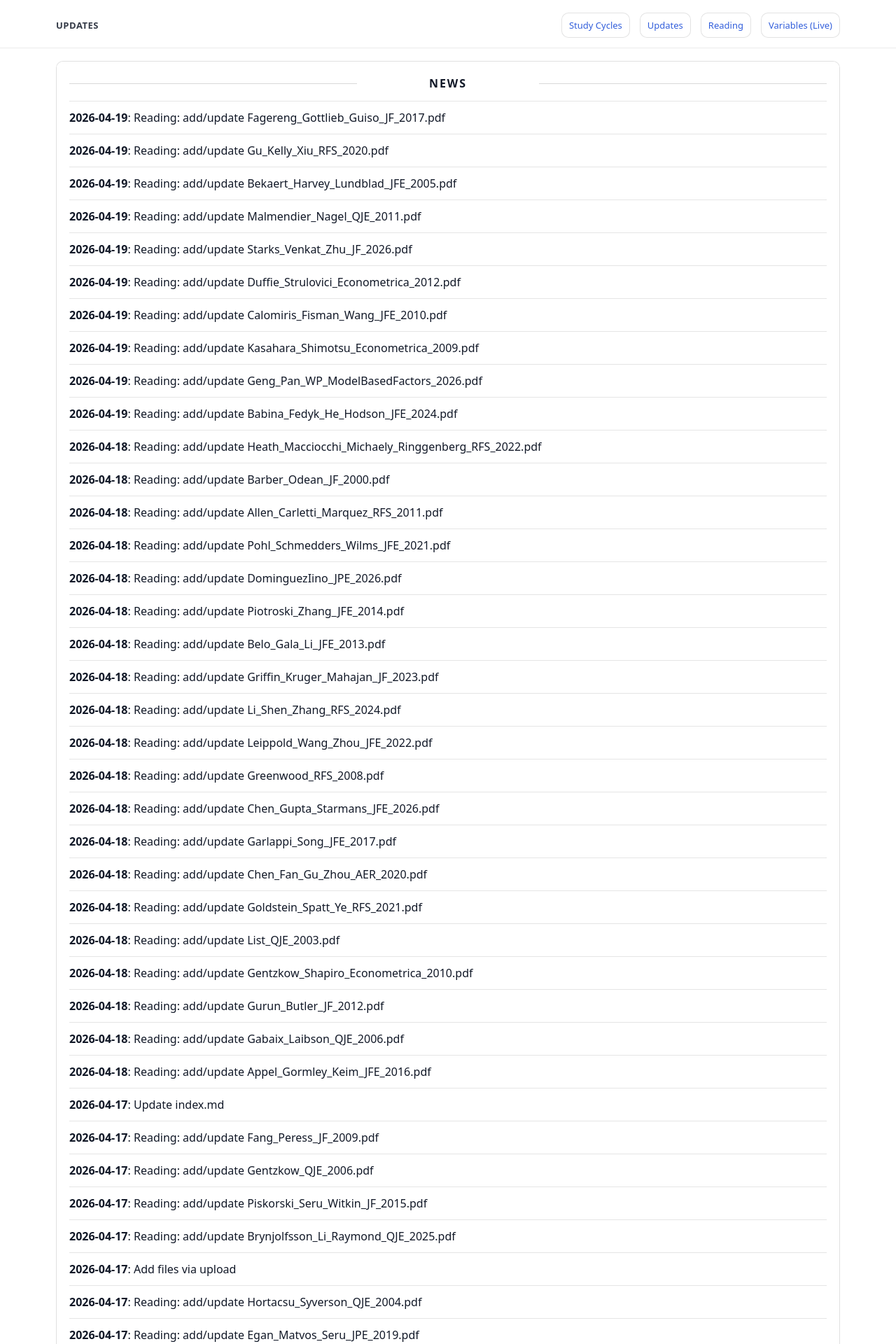
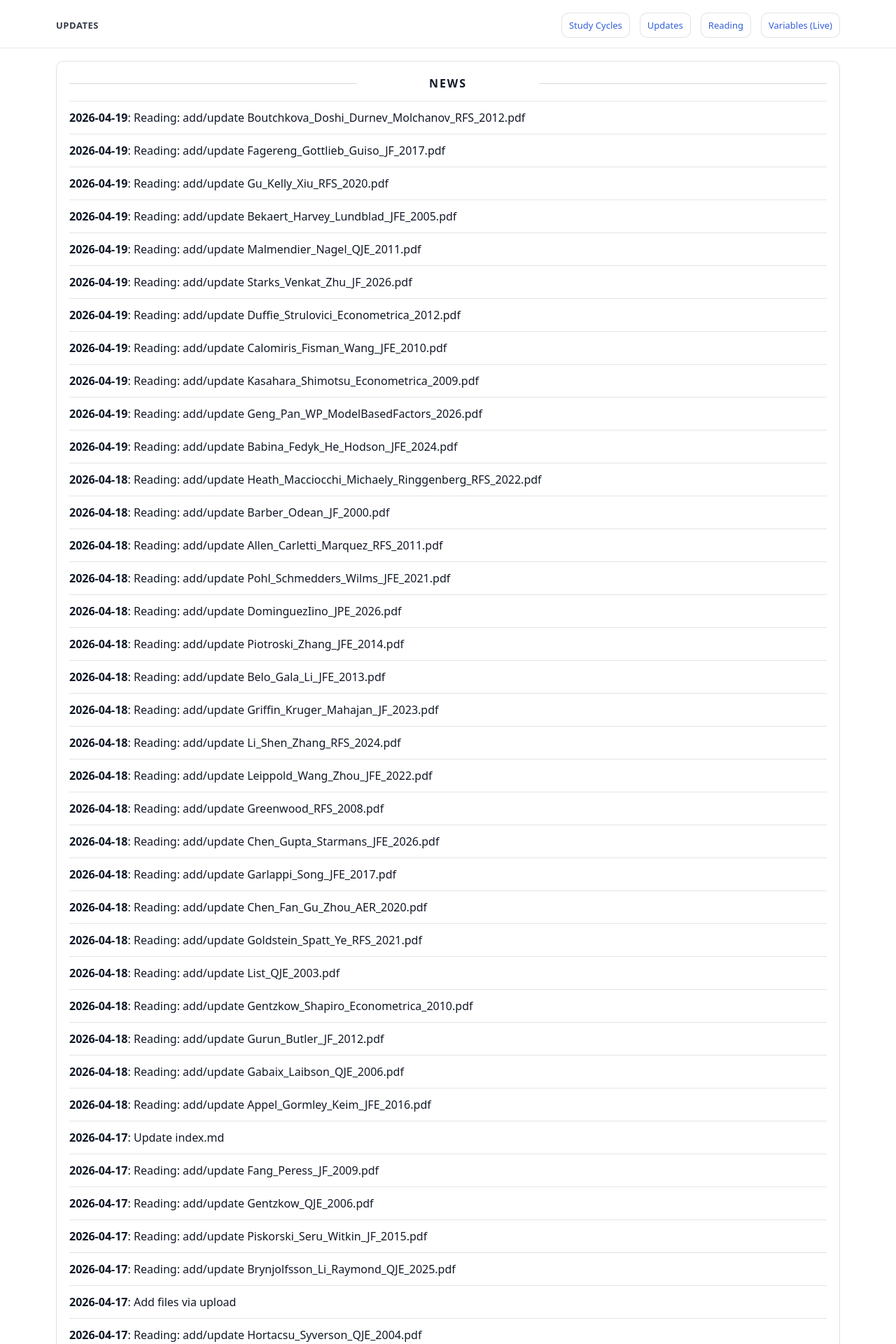
Before and after one commit to yaxinzn/study-archive, a Jekyll site: the page built from updates/index.md, in a window 1280 px wide. Shown: the top 1920 px of the page at 70% size. Built offline with Jekyll 4.4.1, drawn with Linux system fonts in a browser that asks for light colours; some of the changed text lies outside the part shown.

Commit message:
chore: update NEWS feed

```diff
--- a/_data/news.yml
+++ b/_data/news.yml
@@ -1,4 +1,7 @@
 # Auto-generated update history (sorted newest -> oldest). Do not edit manually.
+- ts: "1776593747"
+  date: "2026-04-19"
+  title: "Reading: add/update Boutchkova_Doshi_Durnev_Molchanov_RFS_2012.pdf"
 - ts: "1776593047"
   date: "2026-04-19"
   title: "Reading: add/update Fagereng_Gottlieb_Guiso_JF_2017.pdf"
```
